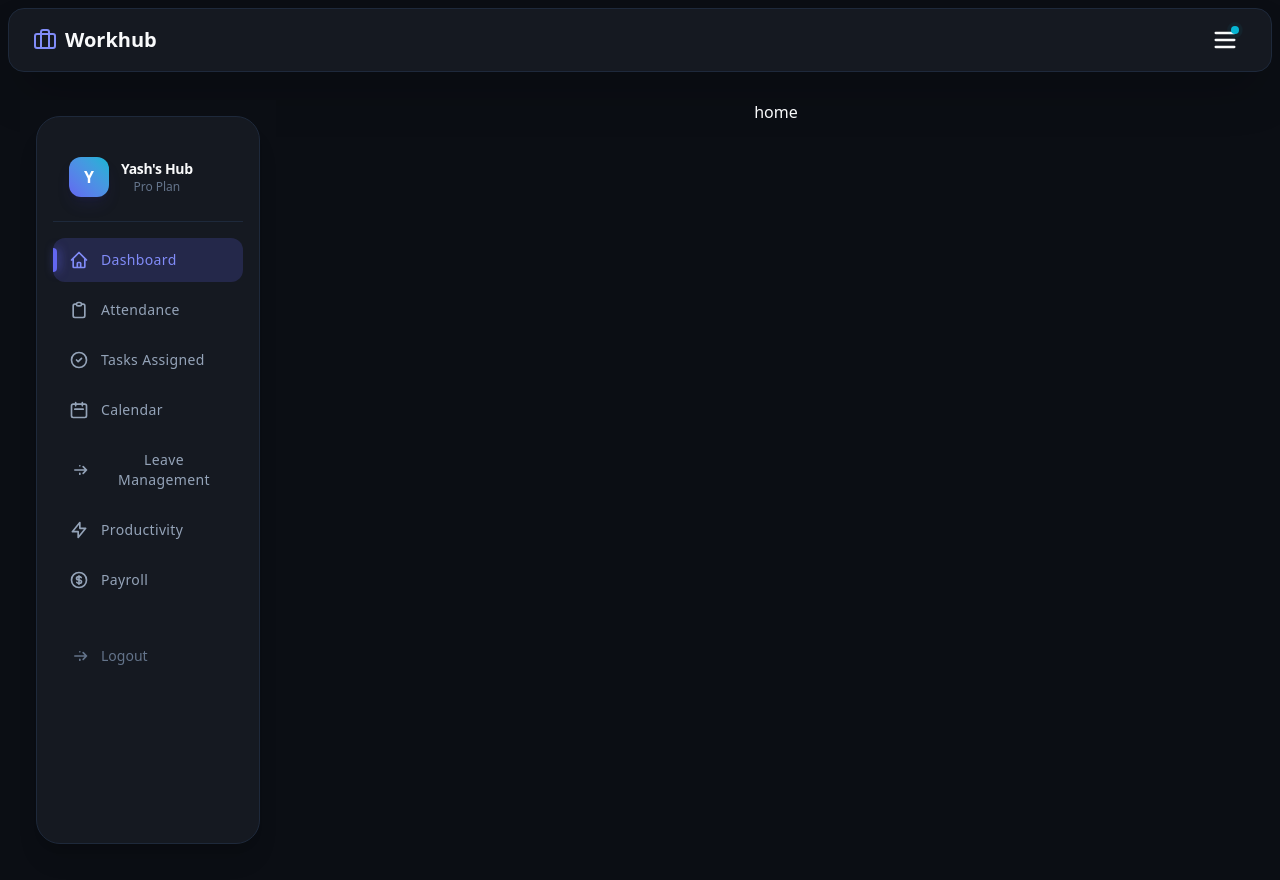
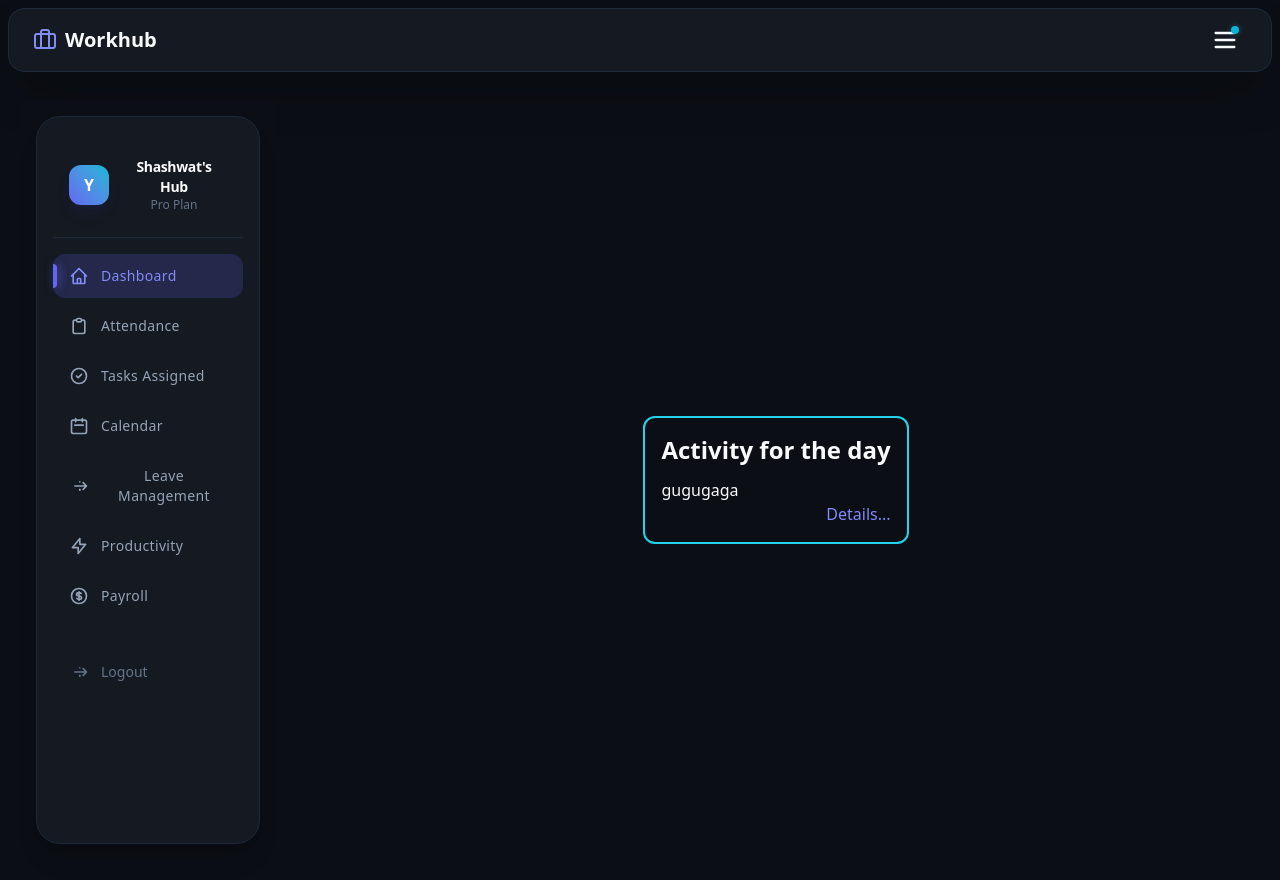
Before and after one commit to shashwats1510/workhub-smart-employee-productivity-suite, a React (Vite) app in the folder client/: page / in a window 1280 px wide. Built offline with nearby package versions, Linux system fonts and the light colour scheme.

Commit message:
dashboard tile component

```diff
--- /dev/null
+++ b/client/src/components/Dashboard_tile.tsx
@@ -0,0 +1,24 @@
+import type { ReactNode } from "react";
+import { Link } from "react-router-dom";
+
+interface props {
+  title: string;
+  redirect: string;
+  children: ReactNode;
+}
+
+const Dashboard_tile = ({ title, redirect, children }: props) => {
+  return (
+    <div className="border-2 border-accent-400 rounded-xl p-4 hover:scale-105 transition-all">
+      <p className="text-2xl font-bold text-text-primary text-center mb-3">
+        {title}
+      </p>
+      <div className="text-left ">{children}</div>
+      <Link to={redirect} className="block text-right text-text-link ">
+        Details...
+      </Link>
+    </div>
+  );
+};
+
+export default Dashboard_tile;
--- a/client/src/components/Navbar_side.tsx
+++ b/client/src/components/Navbar_side.tsx
@@ -46,7 +46,7 @@ const Sidebar = () => {
             </div>
             <div>
               <p className="text-sm font-bold text-text-primary tracking-tight">
-                Yash's Hub
+                Shashwat's Hub
               </p>
               <p className="text-xs text-text-muted">Pro Plan</p>
             </div>
--- a/client/src/pages/Home.tsx
+++ b/client/src/pages/Home.tsx
@@ -1,5 +1,13 @@
+import Dashboard_tile from "../components/Dashboard_tile";
+
 const Home = () => {
-  return <div>home</div>;
+  return (
+    <div className="flex justify-center items-center">
+      <Dashboard_tile title="Activity for the day" redirect="/login">
+        <div>gugugaga</div>
+      </Dashboard_tile>
+    </div>
+  );
 };
 
 export default Home;
```
